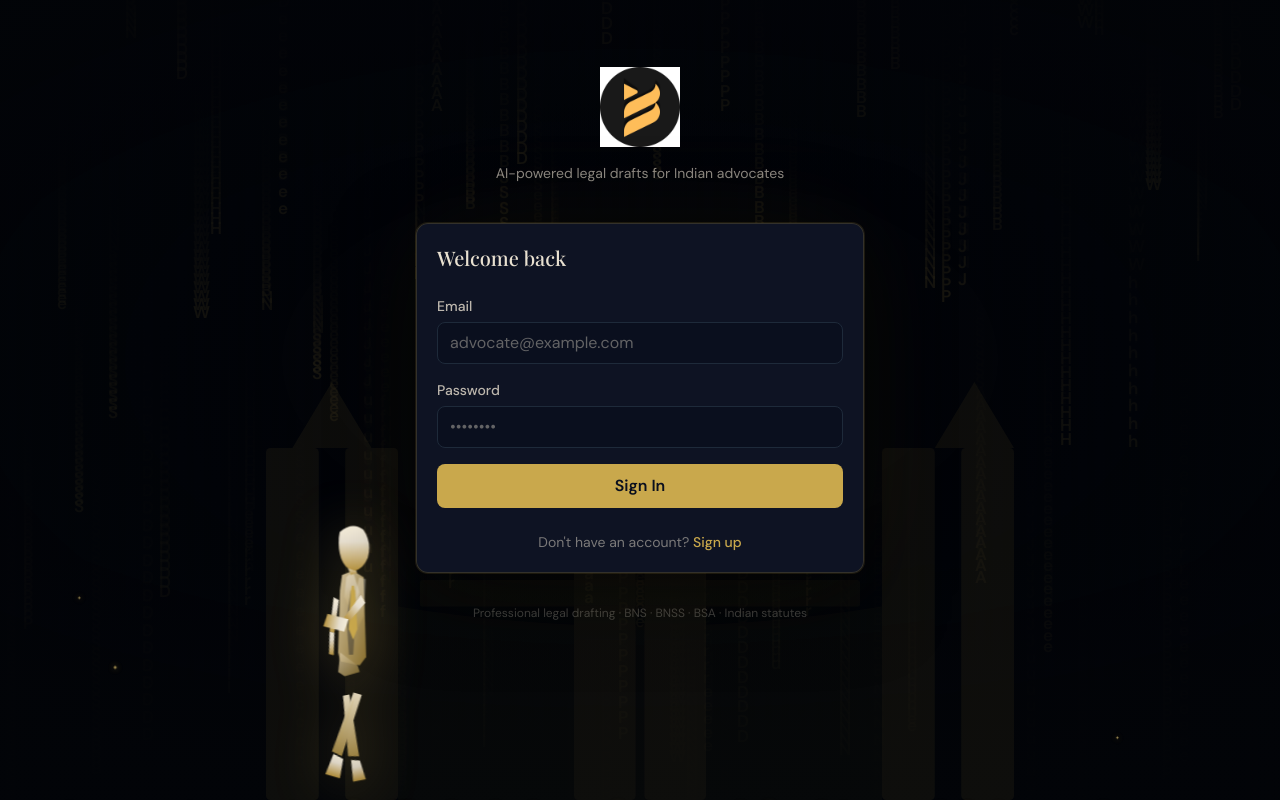
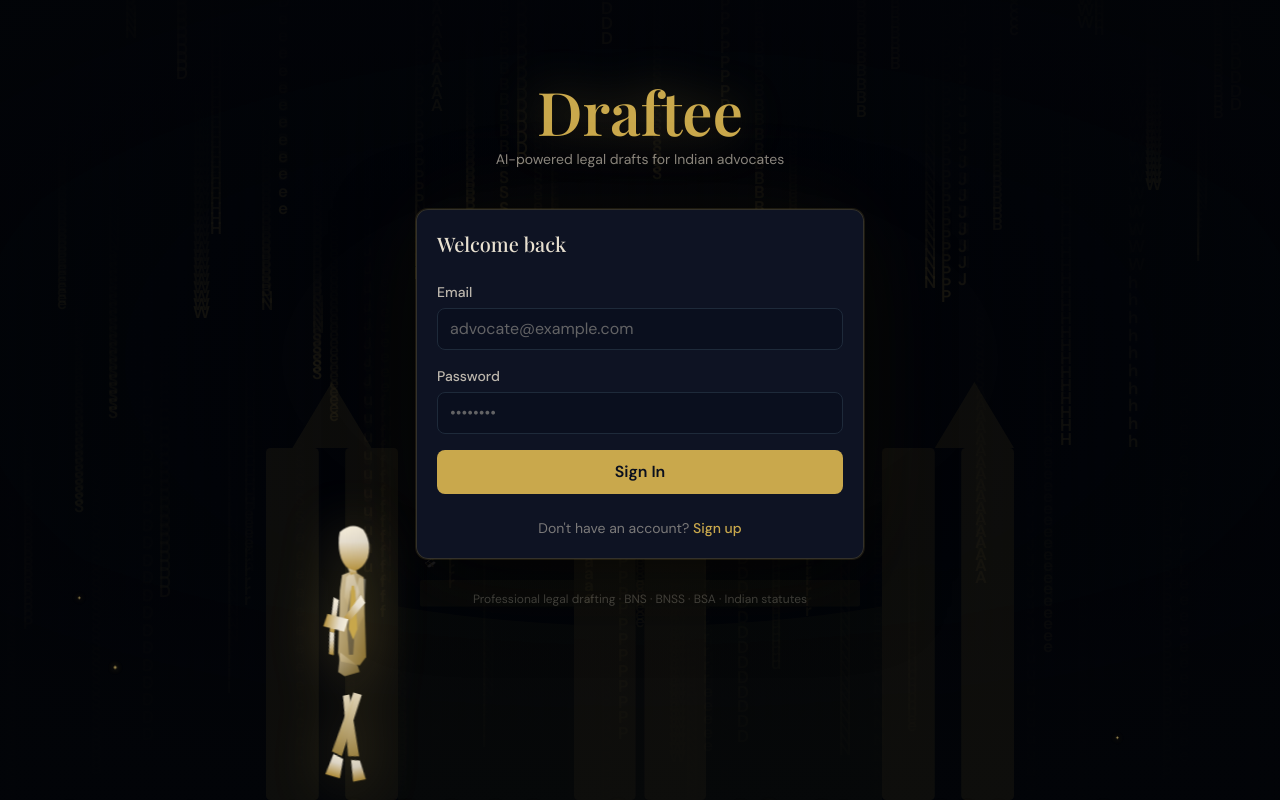
Before and after one commit to abhiksinhaa/Vakil-AI, a React (Vite) app: page / in a window 1280 px wide. Built offline with nearby package versions, Linux system fonts and the light colour scheme; no server answers; the HTML template or start-up script is replaced by a standard one.

Commit message:
gold Draftee title on auth page

```diff
--- a/src/components/AuthPage.jsx
+++ b/src/components/AuthPage.jsx
@@ -70,17 +70,8 @@ export default function AuthPage() {
 
       <div className="w-full max-w-md relative z-10">
         <div className="text-center mb-10 flex flex-col items-center">
-          <img
-            src="/logo.png"
-            alt="Draftee Logo"
-            className="h-[80px] w-auto mb-4 object-contain"
-            onError={(e) => {
-              e.currentTarget.style.display = 'none';
-              e.currentTarget.nextElementSibling.classList.remove('hidden');
-            }}
-          />
-          <h1 className="hidden font-display text-4xl font-semibold text-gold mb-2 drop-shadow-[0_0_24px_rgba(201,168,76,0.35)]">
-            Draft<span className="text-cream">ee</span>
+          <h1 className="font-display text-5xl sm:text-6xl font-semibold text-gold mb-2 drop-shadow-[0_0_24px_rgba(201,168,76,0.35)]">
+            Draftee
           </h1>
           <p className="text-cream/60 text-sm">
             AI-powered legal drafts for Indian advocates
```
